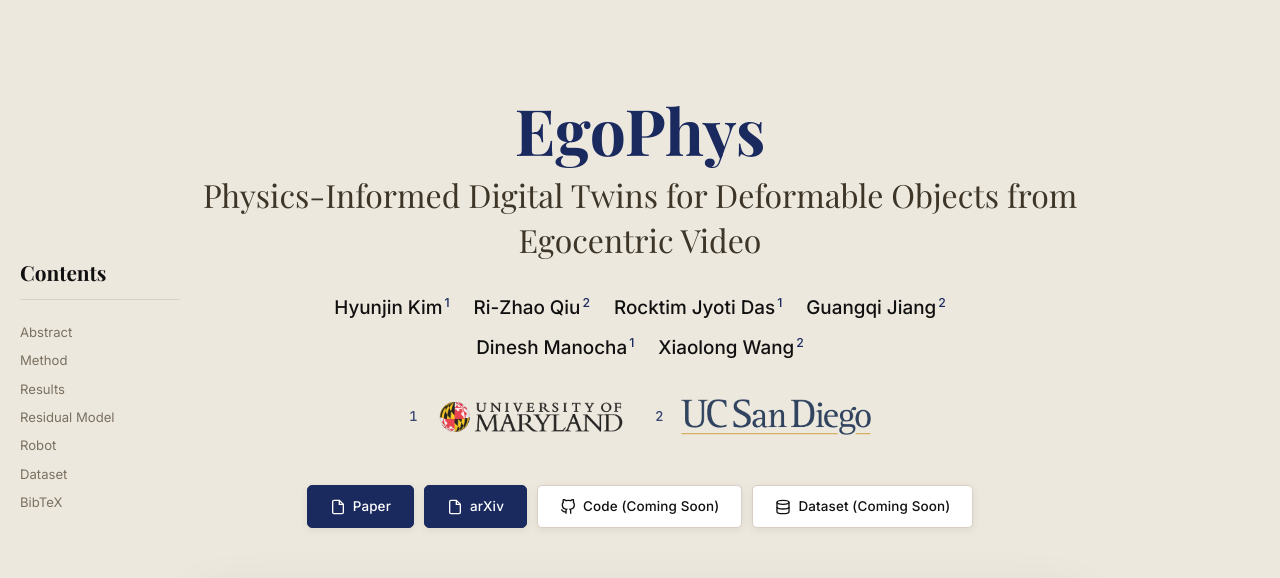
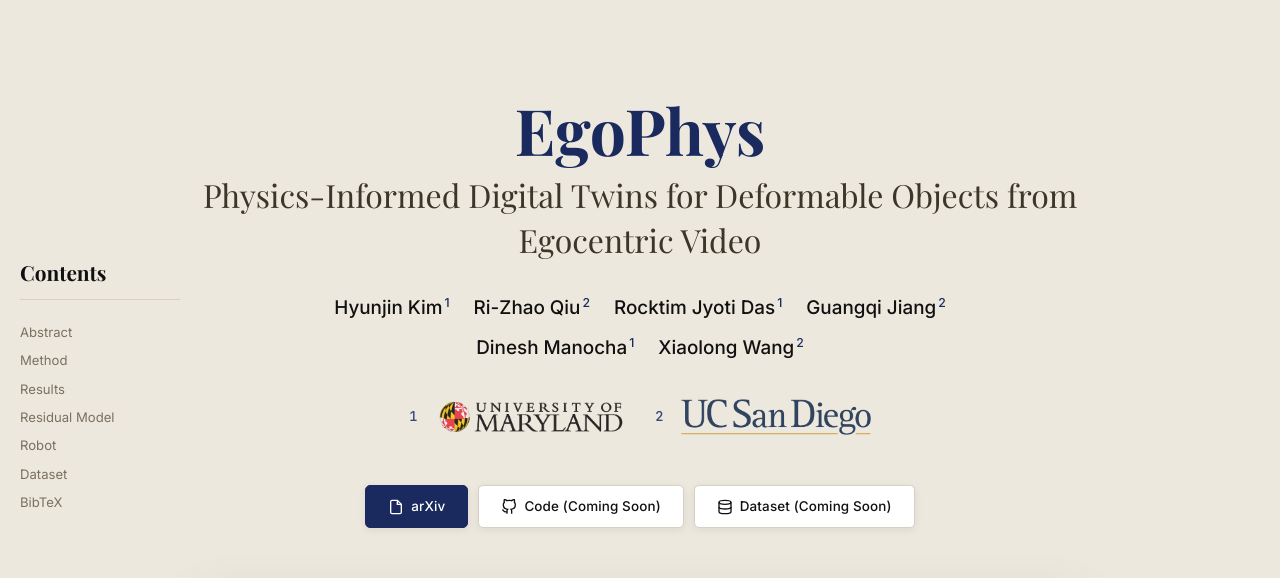
Before and after one commit to hjhyunjinkim/EgoPhys, a plain HTML site: page index.html in a window 1280 px wide. Shown: the top 578 px of the page. Drawn offline with nearby package versions, Linux system fonts and the light colour scheme; a web font is replaced by a local one.

Commit message:
delete paper

```diff
--- a/index.html
+++ b/index.html
@@ -80,10 +80,10 @@
     </div>
 
     <div class="hero-links">
-      <a href="./assets/egophys.pdf" class="btn btn-primary">
+      <!-- <a href="./assets/egophys.pdf" class="btn btn-primary">
         <svg viewBox="0 0 24 24" fill="none" stroke="currentColor" stroke-width="2"><path d="M14 2H6a2 2 0 00-2 2v16a2 2 0 002 2h12a2 2 0 002-2V8z"/><polyline points="14 2 14 8 20 8"/></svg>
         Paper
-      </a>
+      </a> -->
       <a href="https://arxiv.org/abs/2606.16202" class="btn btn-primary">
         <svg viewBox="0 0 24 24" fill="none" stroke="currentColor" stroke-width="2"><path d="M14 2H6a2 2 0 00-2 2v16a2 2 0 002 2h12a2 2 0 002-2V8z"/><polyline points="14 2 14 8 20 8"/></svg>
         arXiv
```
